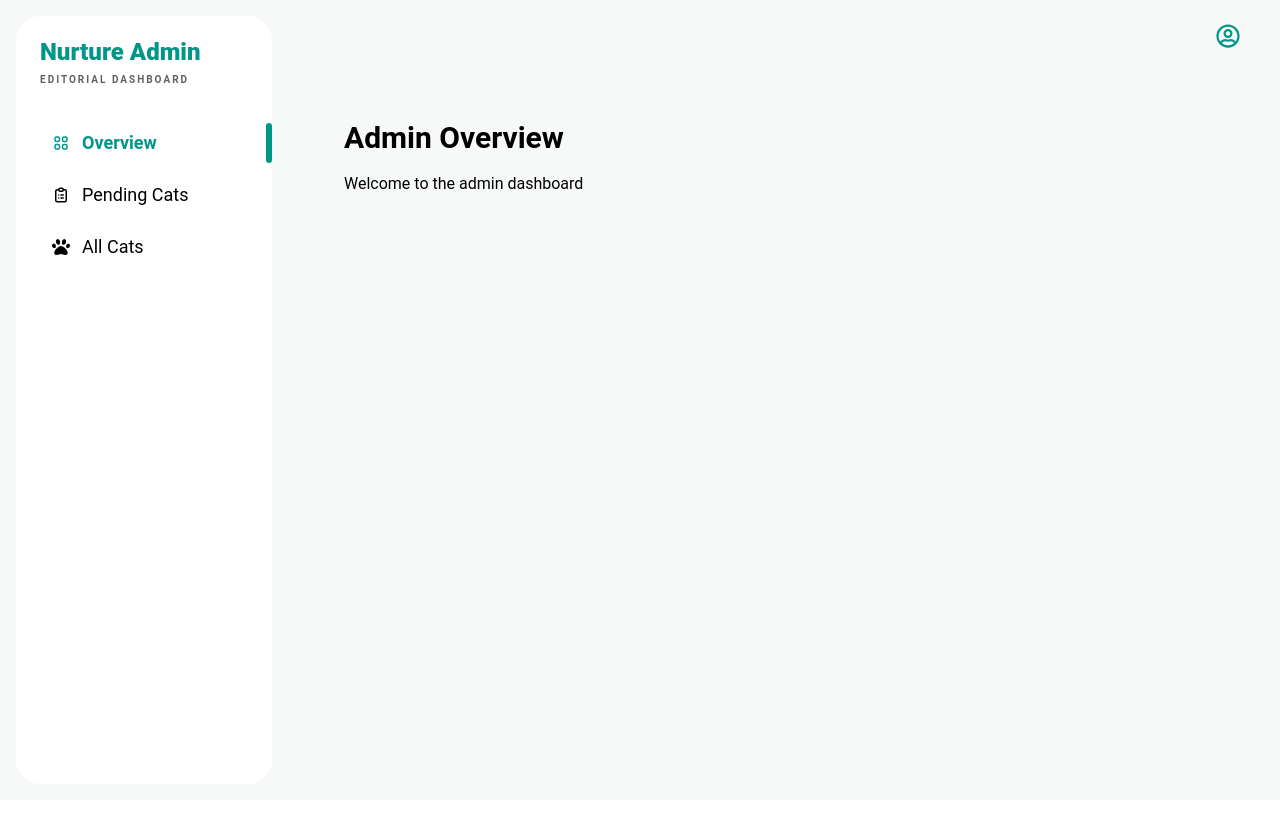
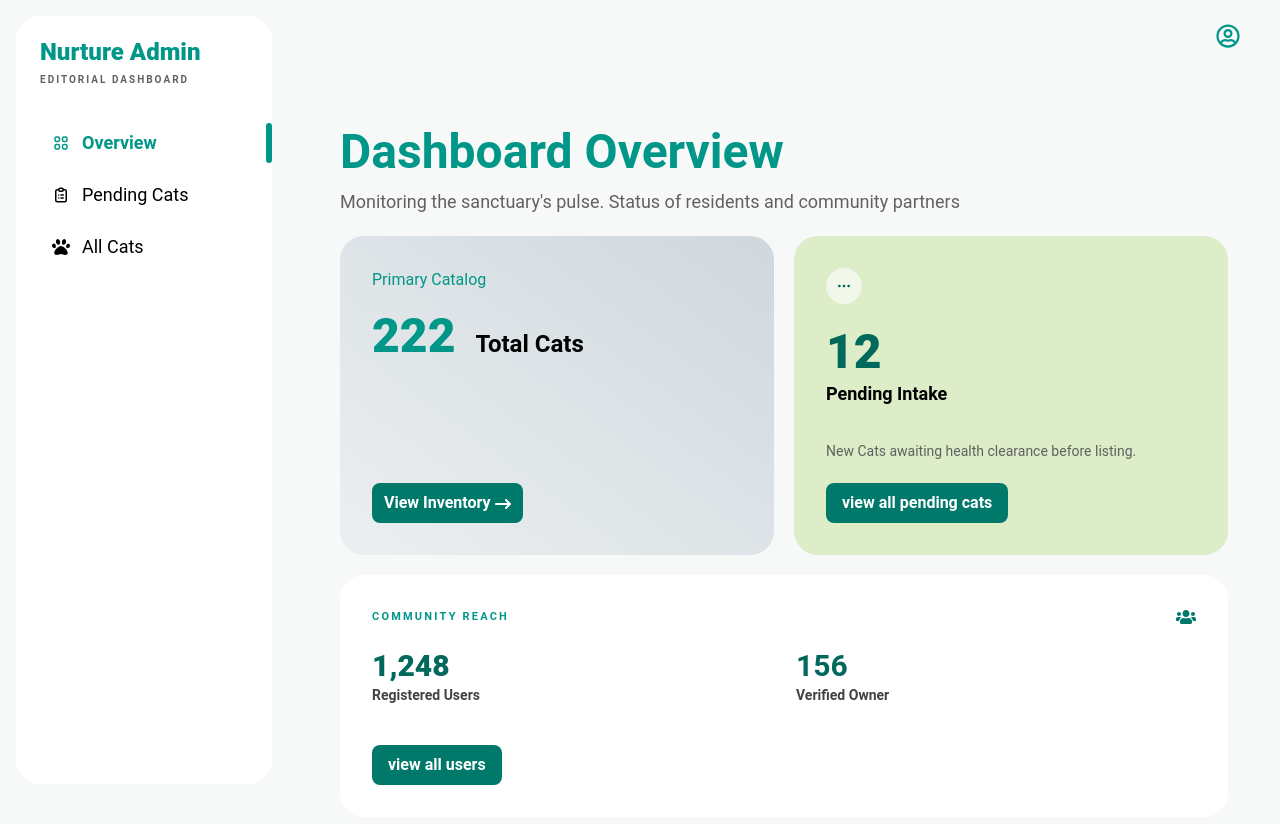
Before and after one commit to MOsaber22/Pet-Stay, a React (Vite) app: page /admin in a window 1280 px wide. Shown: the top 824 px of the page. Before the commit the page ends 800 px from the top, so only its background shows below. Built offline with nearby package versions, Linux system fonts and the light colour scheme.

Commit message:
making design for overview page and doing not found page

```diff
--- a/src/admin/screens/All-Cats/AdminAllCats.jsx
+++ b/src/admin/screens/All-Cats/AdminAllCats.jsx
@@ -73,7 +73,7 @@ const AdminAllCats = () => {
           <p className="text-[11px] tracking-[0.2em] text-color-primary font-semibold">
             CATALOG
           </p>
-          <h1 className="font-display font-extrabold text-color-primary text-4xl sm:text-5xl tracking-tight leading-[1.05] mt-2">
+          <h1 className="font-display font-bold text-color-primary text-5xl sm:text-5xl tracking-tight leading-[1.05] mt-2">
             All Cats
           </h1>
           <p className="mt-3 text-gray-700 max-w-xl text-xl">
--- a/src/admin/screens/Overview/Overview.jsx
+++ b/src/admin/screens/Overview/Overview.jsx
@@ -1,11 +1,86 @@
+import { FaUsers } from "react-icons/fa";
+import { FaArrowRightLong } from "react-icons/fa6";
+import { HiOutlineDotsHorizontal } from "react-icons/hi";
+import { Link } from "react-router-dom";
 
 const Overview = () => {
   return (
-    <div className="p-6">
-      <h1 className="text-3xl font-bold text-teal mb-4">Admin Overview</h1>
-      <p className="text-ink/70">Welcome to the admin dashboard</p>
+    <div className="mx-5">
+      <div className="my-5">
+        <h1 className="text-5xl text-color-primary font-bold py-3 mt-5">
+          Dashboard Overview
+        </h1>
+        <p className="text-lg text-gray-700">
+          Monitoring the sanctuary's pulse. Status of residents and community
+          partners
+        </p>
+      </div>
+      <div className="grid grid-cols-1 md:grid-cols-2 gap-5">
+        <div className="flex flex-col justify-between gap-10  bg-gradient-to-tr from-blue-gray-50 to-blue-gray-100 p-6 sm:p-8 rounded-3xl">
+          <div className="">
+            <p className="text-color-primary">Primary Catalog</p>
+            <h2 className="mt-5 text-5xl font-extrabold text-color-primary">
+              222
+              <span className="text-black text-2xl font-semibold ml-5">
+                Total Cats
+              </span>
+            </h2>
+          </div>
+          <div className="">
+            <Link to="all-cats">
+              <button className="bg-teal-700 hover:bg-teal-900 hover:-translate-y-1 duration-500 text-white px-3 py-2 text-md font-semibold rounded-lg">
+                View Inventory <FaArrowRightLong className="inline" />
+              </button>
+            </Link>
+          </div>
+        </div>
+
+        <div className="bg-light-green-100 rounded-3xl p-6 sm:p-8 flex flex-col">
+          <div className="flex">
+            <div className="h-9 w-9 rounded-full bg-white/60 flex items-center justify-center text-teal-800">
+              <HiOutlineDotsHorizontal />
+            </div>
+          </div>
+          <div className="mt-6">
+            <p className="font-display font-extrabold text-5xl text-teal-800">
+              12
+            </p>
+            <p className="font-display font-bold text-lg text-ink mt-1">
+              Pending Intake
+            </p>
+          </div>
+          <p className="mt-auto pt-8 text-sm text-gray-700 leading-relaxed">
+            New Cats awaiting health clearance before listing.
+          </p>
+          <Link to='pending-cats'><button className="px-4 py-2 rounded-lg text-white bg-teal-700 hover:bg-teal-900 duration-500 mt-5 font-semibold hover:-translate-y-1">view all pending cats</button></Link>
+        </div>
+
+        <div className="bg-white rounded-3xl shadow-soft p-6 sm:p-8 md:col-span-2">
+          <div className="flex items-center justify-between">
+            <p className="text-[11px] tracking-[0.2em] text-color-primary font-semibold">COMMUNITY REACH</p>
+            <FaUsers className="text-teal-700 text-xl" />
+          </div>
+          <div className="mt-6 grid grid-cols-1 sm:grid-cols-2 gap-6">
+            <div className="flex items-end justify-between">
+              <div>
+                <p className="font-display font-extrabold text-3xl text-teal-800 leading-none">1,248</p>
+                <p className="text-sm font-semibold text-gray-800 mt-1">Registered Users</p>
+              </div>
+            </div>
+            <div className="flex items-end justify-between">
+              <div>
+                <p className="font-display font-bold text-3xl text-teal-800 leading-none">156</p>
+                <p className="text-sm font-semibold text-gray-800 mt-1">Verified Owner</p>
+              </div>
+            </div>
+          </div>
+          <div className="mt-5">
+            <Link to='users'><button className="px-4 py-2 rounded-lg text-white bg-teal-700 hover:bg-teal-900 duration-500 mt-5 font-semibold hover:-translate-y-1">view all users</button></Link>
+          </div>
+        </div>
+      </div>
     </div>
-  )
-}
+  );
+};
 
-export default Overview
+export default Overview;
--- a/src/admin/screens/Pending-Cats/PendingCats.jsx
+++ b/src/admin/screens/Pending-Cats/PendingCats.jsx
@@ -1,5 +1,6 @@
 import { Button } from "@material-tailwind/react";
 import { useState } from "react";
+import { HiOutlineEye } from "react-icons/hi";
 
 const PendingCats = () => {
   const [cats] = useState([
@@ -50,7 +51,7 @@ const PendingCats = () => {
         <p className="text-color-primary uppercase text-xs font-semibold">
           Curation Pipeline
         </p>
-        <h1 className=" text-4xl md:text-5xl lg:text[3.5rem] leading-tight tracking-tight font-extrabold">
+        <h1 className=" text-5xl md:text-5xl lg:text[3.5rem] leading-tight tracking-tight font-bold">
           Pending <span className="text-color-primary">New Arrivals</span>
         </h1>
         <p className="text-lg text-gray-700">
@@ -82,9 +83,10 @@ const PendingCats = () => {
               </div>
               <div className="flex md:flex-col gap-3 text-center">
                 <p className="text-gray-700 text-md">Action</p>
-                <div className="flex items-center justify-evenly gap-3">
-                  <Button color="red" >Reject</Button>
-                  <Button color="green" >Approve</Button>
+                <div className="flex items-center justify-evenly gap-1 md:gap-3">
+                  <Button className="px-4 py-2 text-xl" color="yellow" ><HiOutlineEye/></Button>
+                  <Button className="px-4 py-2" color="red" >Reject</Button>
+                  <Button className="px-4 py-2" color="green" >Approve</Button>
                 </div>
               </div>
             </div>
--- a/src/pages/Not-Found/NotFound.jsx
+++ b/src/pages/Not-Found/NotFound.jsx
@@ -1,8 +1,38 @@
+
+import { Link } from "react-router-dom";
+import { HiOutlineArrowLeft } from "react-icons/hi";
 
 const NotFound = () => {
   return (
-    <div>NotFound</div>
-  )
-}
+    <div className="min-h-screen bg-gradient-to-br from-teal-50 to-blue-50 flex items-center justify-center p-5">
+      <div className="bg-white rounded-3xl shadow-2xl p-12 max-w-md w-full">
+        <div className="text-center">
+          <h1 className="text-8xl font-extrabold text-color-primary opacity-40">404</h1>
+          <h2 className="text-4xl font-bold text-gray-800 mt-6 mb-2">Oops!</h2>
+          <p className="text-xl text-gray-600 mb-8">Page not found</p>
 
-export default NotFound
+          <p className="text-gray-600 text-base mb-10 leading-relaxed">
+            We couldn't find the page you're looking for. It might have been moved or deleted.
+          </p>
+
+          <div className="mb-10">
+            <img
+              src="/public/unnamed (4).png"
+              alt="Lost cat"
+              className="w-32 h-32 mx-auto rounded-full shadow-md"
+            />
+          </div>
+
+          <Link
+            to="/"
+            className="inline-flex items-center justify-center gap-2 primary-bg hover:bg-teal-800 text-white font-semibold py-3 px-8 rounded-full transition-colors shadow-lg w-full"
+          >
+            <HiOutlineArrowLeft /> Go back home
+          </Link>
+        </div>
+      </div>
+    </div>
+  );
+};
+
+export default NotFound;
```
